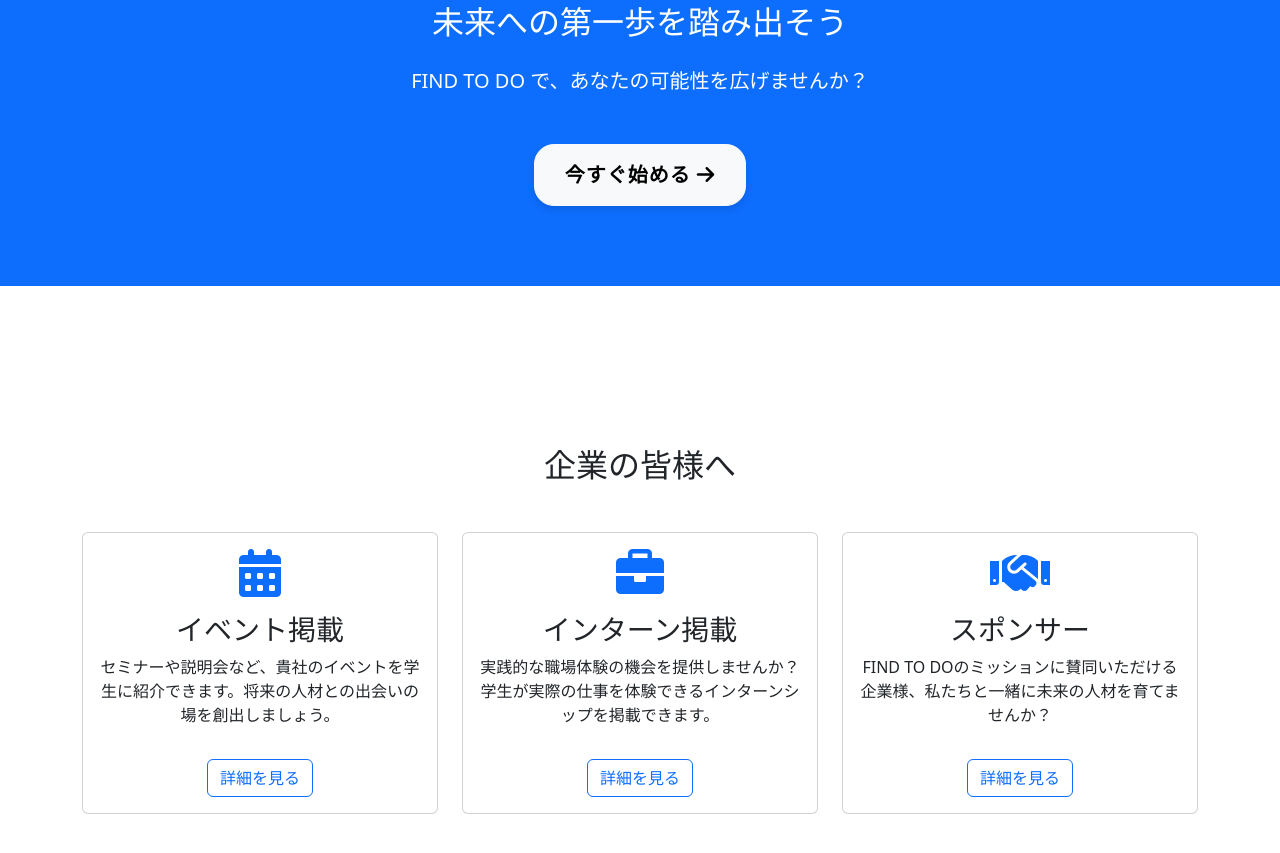
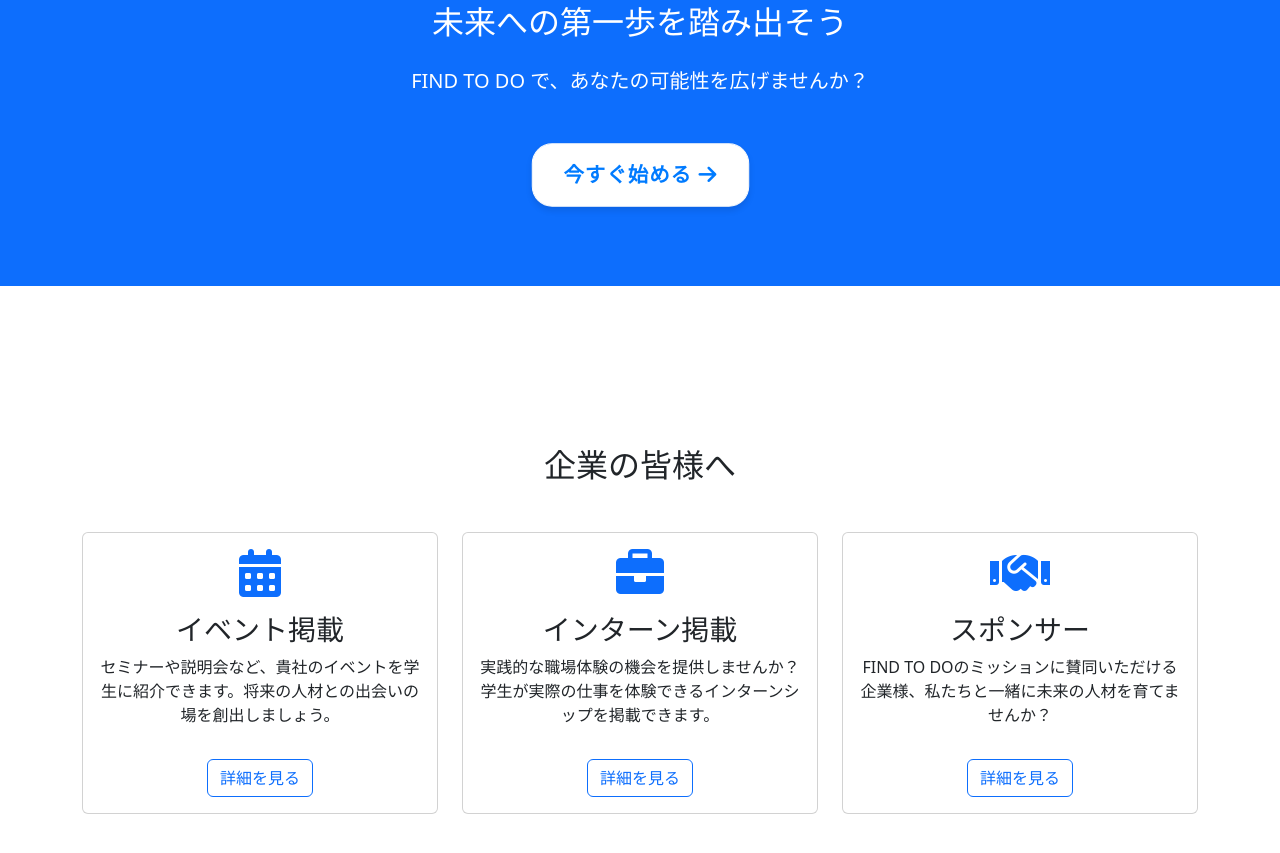
Before and after one commit to tenchan000517/test_bootstrap, a plain HTML site: page index.html in a window 1280 px wide. Shown: the part 3869-4722 px from the top of the page. Drawn offline with nearby package versions, Linux system fonts and the light colour scheme.

Commit message:
add remaining files

```diff
--- a/styles.css
+++ b/styles.css
@@ -84,6 +84,7 @@
     background-color: #f8f9fa;
 }
 
+
 .btn-cta {
     padding: 15px 30px;
     font-size: 1.25rem;
@@ -93,11 +94,32 @@
     border-radius: 20px;
     transition: all 0.3s ease;
     box-shadow: 0 4px 6px rgba(0, 0, 0, 0.1);
+    background-color: #ffffff;
+    color: #007bff;
+    position: relative;
+    overflow: hidden;
+    animation: pulse 3s ease-in-out infinite;
+}
+
+.btn-cta::after {
+    /* content: "\f061"; FontAwesome の右矢印のユニコード */
+    font-family: "Font Awesome 5 Free";
+    font-weight: 900;
+    position: absolute;
+    right: -20px;
+    top: 50%;
+    transform: translateY(-50%);
+    transition: right 0.3s ease;
 }
 
 .btn-cta:hover {
+    padding-right: 40px;
     transform: translateY(-3px);
     box-shadow: 0 6px 12px rgba(0, 0, 0, 0.15);
+}
+
+.btn-cta:hover::after {
+    right: 10px;
 }
 
 .btn-cta:active {
@@ -108,23 +130,6 @@
 .btn-cta-wrapper {
     position: relative;
     display: inline-block;
-}
-
-.btn-cta-wrapper::before {
-    content: "";
-    position: absolute;
-    top: 0;
-    left: 0;
-    width: 100%;
-    height: 100%;
-    background-color: rgba(255, 255, 255, 0.1);
-    border-radius: 50px;
-    transform: scale(0);
-    transition: transform 0.3s ease;
-}
-
-.btn-cta-wrapper:hover::before {
-    transform: scale(1.1);
 }
 
 /* Price Section */
```
